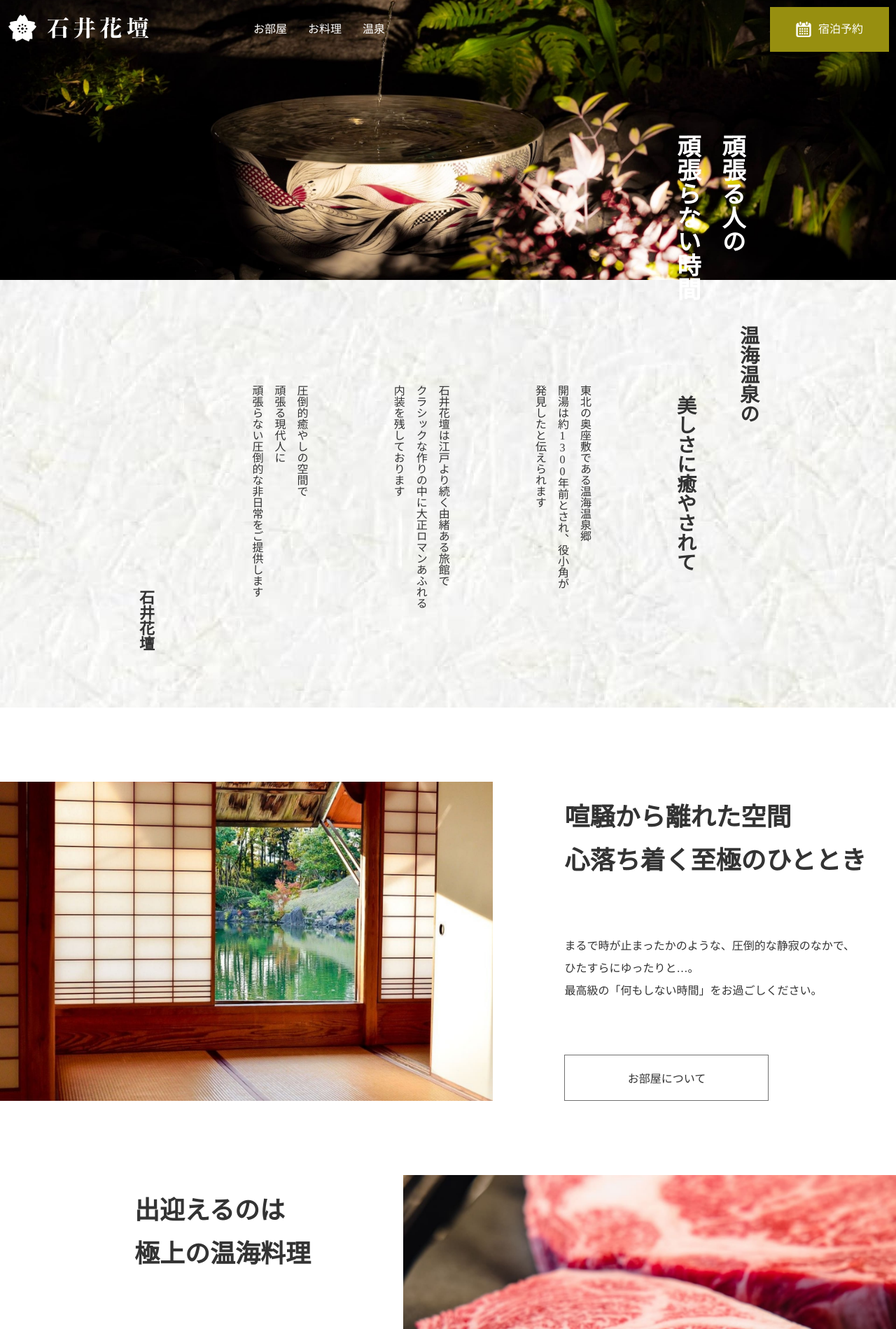
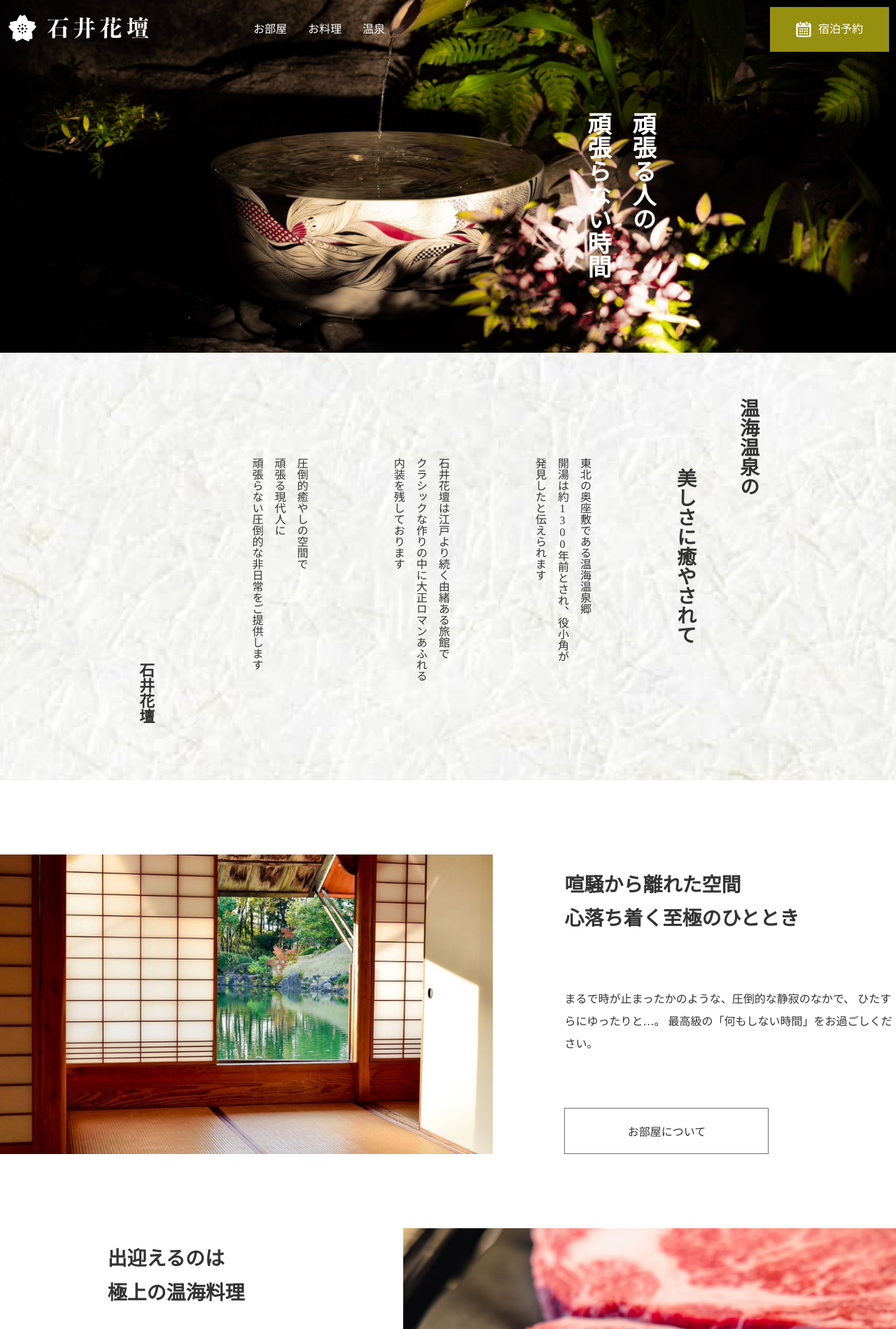
Before and after one commit to satohi0000/syogo.secondEx, a PHP site: page / in a window 1280 px wide; the page is wider, and only the part inside the window is pictured. Shown: the top 1899 px of that part at 70% size. Run offline with PHP 8.4, Linux system fonts and the light colour scheme.

Commit message:
tab終了

```diff
--- a/Sass/component/_button.scss
+++ b/Sass/component/_button.scss
@@ -38,6 +38,9 @@
     width: 200px;
     text-align: center;
     padding: 20px 45px;
+    @include tab {
+      margin: 0 auto;
+    }
   }
   &__form {
     text-align: center;
@@ -55,20 +58,21 @@
   height: 50px;
   z-index: 98;
   cursor: pointer;
-  margin-top: 35px;
+  margin-top: 14px;
   margin-right: 5%;
+
   span {
     position: absolute;
     left: 7px;
     width: 36px;
-    height: 3px;
+    height: 7px;
     transition: all 0.4s;
-    background-color: $black;
+    background-color: $white;
     &:nth-of-type(2) {
-      top: 8px;
+      top: 12px;
     }
     &:nth-of-type(3) {
-      top: 17px;
+      top: 25px;
     }
   }
 }
--- a/Sass/component/_splide.scss
+++ b/Sass/component/_splide.scss
@@ -11,7 +11,7 @@
     max-height: 1079px;
     img {
       height: 100vh;
-      zoom: 50%;
+      zoom: 63%;
     }
   }
 }
--- a/Sass/global/mixin/_breakpoint.scss
+++ b/Sass/global/mixin/_breakpoint.scss
@@ -1,11 +1,11 @@
-$pc2: 1275px;
+$pc2: 1071px;
 @mixin pc2 {
   @media (max-width: ($pc2)) {
     @content;
   }
 }
 
-$pc3: 1126px;
+$pc3: 1400px;
 @mixin pc3 {
   @media (max-width: ($pc3)) {
     @content;
--- a/Sass/layout/_contents.scss
+++ b/Sass/layout/_contents.scss
@@ -5,6 +5,9 @@
     &-sentence {
       margin-top: 150px;
       margin-right: 20%;
+      @include pc2 {
+        margin-right: 10%;
+      }
     }
   }
 }
--- a/Sass/layout/_footer.scss
+++ b/Sass/layout/_footer.scss
@@ -3,6 +3,7 @@
 .l-footer {
   width: 100%;
   padding: 35px 0 0px 0px;
+  background: url(../../画像/img/bg3.jpg);
   h2 {
     text-align: center;
     font-size: 2.4rem;
--- a/Sass/layout/_header.scss
+++ b/Sass/layout/_header.scss
@@ -27,9 +27,10 @@
     }
 
     &-right {
-      margin: 30px 22px 0 0;
       @include tab {
-        display: none;
+        display: flex;
+        width: 250px;
+        justify-content: space-between;
       }
     }
   }
--- a/Sass/project/_article.scss
+++ b/Sass/project/_article.scss
@@ -20,11 +20,17 @@
       &:nth-of-type(2) {
         margin-top: 165px;
         margin-right: 9%;
+        @include pc2 {
+          margin-right: 2%;
+        }
       }
     }
     h3 {
       margin-top: 443px;
       margin-right: 24%;
+      @include pc2 {
+        margin-right: 2%;
+      }
     }
   }
   &__2colum {
@@ -36,6 +42,7 @@
     }
     @include tab {
       flex-direction: column;
+      text-align: center;
     }
     &-img {
       width: 55%;
@@ -85,6 +92,11 @@
         margin-left: 2%;
         img {
           width: 88%;
+        }
+        br {
+          @include pc2 {
+            display: none;
+          }
         }
       }
     }
@@ -153,6 +165,12 @@
       }
       p {
         width: 120%;
+        br {
+          display: none;
+        }
+        @include pc3 {
+          width: 100%;
+        }
       }
     }
   }
@@ -160,14 +178,41 @@
     width: 46%;
     margin-top: 20px;
     margin-left: 8%;
-
+    h1 {
+      @include pc3 {
+        font-size: 2.8rem;
+      }
+    }
+    p {
+      @include pc3 {
+        br {
+          display: none;
+        }
+      }
+      @include tab {
+        br {
+          display: flex;
+        }
+      }
+    }
+    @include pc2 {
+      margin-left: 3%;
+    }
     @include tab {
       width: 100%;
     }
 
     &2 {
-      margin-left: 15%;
+      h1 {
+        @include pc3 {
+          font-size: 2.8rem;
+        }
+      }
+      margin-left: 12%;
       margin-top: 20px;
+      @include pc2 {
+        margin-left: 5%;
+      }
     }
   }
 }
--- a/Sass/project/_fv.scss
+++ b/Sass/project/_fv.scss
@@ -15,12 +15,15 @@
     writing-mode: vertical-rl;
     color: $white;
     z-index: 20;
+    font-weight: bold;
     &:nth-of-type(1) {
-      margin: 15% 0 0 80%;
+      top: 20%;
+      left: 70%;
     }
 
     &:nth-of-type(2) {
-      margin: 15% 0 0 75%;
+      top: 20%;
+      left: 65%;
     }
   }
 
--- a/css/style.css
+++ b/css/style.css
@@ -329,12 +335,11 @@ select {
   width: 200px;
   height: 40px;
 }
-.l-header__inner-right {
-  margin: 30px 22px 0 0;
-}
 @media (max-width: 881px) {
   .l-header__inner-right {
-    display: none;
+    display: flex;
+    width: 250px;
+    justify-content: space-between;
   }
 }
 .l-header-nav {
@@ -535,10 +556,38 @@ select {
 .p-article__address-right p {
   width: 120%;
 }
+.p-article__address-right p br {
+  display: none;
+}
+@media (max-width: 1400px) {
+  .p-article__address-right p {
+    width: 100%;
+  }
+}
 .p-article__section {
   width: 46%;
   margin-top: 20px;
   margin-left: 8%;
+}
+@media (max-width: 1400px) {
+  .p-article__section h1 {
+    font-size: 2.8rem;
+  }
+}
+@media (max-width: 1400px) {
+  .p-article__section p br {
+    display: none;
+  }
+}
+@media (max-width: 881px) {
+  .p-article__section p br {
+    display: flex;
+  }
+}
+@media (max-width: 1071px) {
+  .p-article__section {
+    margin-left: 3%;
+  }
 }
 @media (max-width: 881px) {
   .p-article__section {
@@ -546,8 +595,18 @@ select {
   }
 }
 .p-article__section2 {
-  margin-left: 15%;
+  margin-left: 12%;
   margin-top: 20px;
+}
+@media (max-width: 1400px) {
+  .p-article__section2 h1 {
+    font-size: 2.8rem;
+  }
+}
+@media (max-width: 1071px) {
+  .p-article__section2 {
+    margin-left: 5%;
+  }
 }
 
 .p-nav-list {
@@ -610,12 +669,15 @@ select {
   writing-mode: vertical-rl;
   color: #fff;
   z-index: 20;
+  font-weight: bold;
 }
 .p-fv h6:nth-of-type(1) {
-  margin: 15% 0 0 80%;
+  top: 20%;
+  left: 70%;
 }
 .p-fv h6:nth-of-type(2) {
-  margin: 15% 0 0 75%;
+  top: 20%;
+  left: 65%;
 }
 .p-fv-right {
   position: relative;
@@ -955,7 +1022,7 @@ select {
 }
 .splide__slide img {
   height: 100vh;
-  zoom: 50%;
+  zoom: 63%;
 }
 
 .c-mark {
--- a/index.html
+++ b/index.html
@@ -32,19 +32,26 @@
               <li class="p-nav-list-item1"><a href="#Service">お料理</a></li>
               <li class="p-nav-list-item1"><a href="#Works">温泉</a></li>
             </ul>
+            <ul class="p-nav-list2">
+              <li class="p-nav-list-item1"><a href="#about">お部屋</a></li>
+              <li class="p-nav-list-item1"><a href="#Service">お料理</a></li>
+              <li class="p-nav-list-item1"><a href="#Works">温泉</a></li>
+            </ul>
           </nav>
         </div>
-
+        <div class="l-header__inner-right">
           <li class="c-button__contact">
             <img src="画像/img/calender.png" alt="calender" />
             <a href="html/contact.html">宿泊予約</a>
           </li>
-        <div class="p-mask"></div>
           <div id="c-BTN1" class="c-ham-btn">
             <span></span>
             <span></span>
             <span></span>
           </div>
+        </div>
+
+        <div class="p-mask"></div>
       </div>
     </header>
     <main>
--- a/js/style.js
+++ b/js/style.js
@@ -14,6 +14,7 @@ $("#c-BTN1").on("click", function () {
   $(this).toggleClass("active");
   $(".p-nav-list2").toggleClass("open");
   $(".p-mask").toggleClass("open1");
+  $(".p-fv h6").css("display", "none");
   $("body").toggleClass("no_scroll");
   $(".l-header").toggleClass("c-filter");
 
```
Also changed, not shown: other parts of css/style.css (+35 -8 lines), 1 other file. Lines whose indentation alone changed are shown as unchanged.
